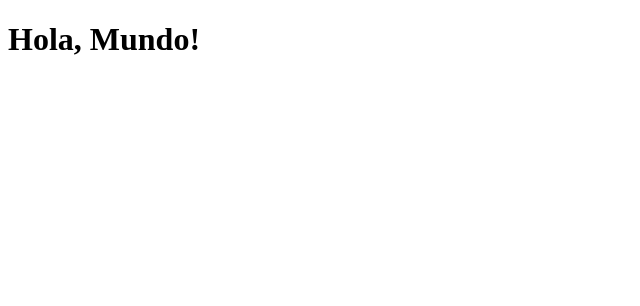
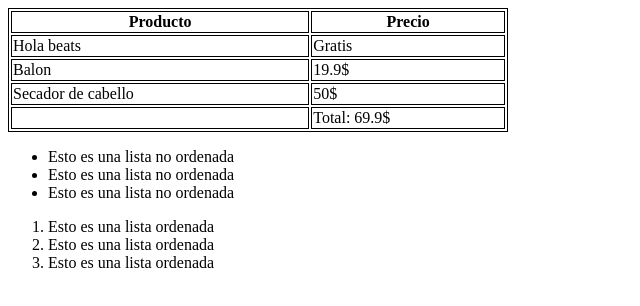
Before and after one commit to Daniels0809/HTMLS1, a plain HTML site: page index.html in a window 1280 px wide. Shown: the whole page, without its empty margins (0-640 px from the left). Drawn offline with Linux system fonts and the light colour scheme.

Commit message:
Add files via upload

```diff
--- /dev/null
+++ b/estilos.css
@@ -0,0 +1,2 @@
+*{margin:0;padding:0;box-sizing:border-box;}
+html{font-family:sans-serif;line-height:1.5;}
--- a/index.html
+++ b/index.html
@@ -1,12 +1,55 @@
 <!DOCTYPE html>
-<html lang="es">
-  <head>
-    <meta charset="utf-8" />
-    <meta name="viewport" content="width=device-width, initial-scale=1" />
-    <title>Primer Hola mundo!</title>
-  </head>
-  <body>
-    <!-- Contenido visible -->
-    <h1>Hola, Mundo!</h1>
-  </body>
+<html lang="en">
+<head>
+    <meta charset="UTF-8">
+    <meta name="viewport" content="width=, initial-scale=1.0">
+    <title>Document</title>
+    <style>
+        table, th, td {
+            border: 1px solid black;
+        }
+    </style>
+</head>
+<body>
+    <table style="width: 500px;">
+        <thead>
+            <tr>
+                <th>Producto</th>
+                <th>Precio</th>
+            </tr>
+        </thead>
+        <tbody>
+            <tr>
+                <td>Hola beats</td>
+                <td>Gratis</td>
+            </tr>
+            <tr>
+                <td>Balon</td>
+                <td>19.9$</td>
+            </tr>
+            <tr>
+                <td>Secador de cabello</td>
+                <td>50$</td>
+            </tr>
+        </tbody>
+        <tfoot>
+            <td></td>
+            <td>Total: 69.9$</td>
+        </tfoot>
+    </table>
+
+
+
+    <ul>
+        <li>Esto es una lista no ordenada</li>
+        <li>Esto es una lista no ordenada</li>
+        <li>Esto es una lista no ordenada</li>
+
+    </ul>
+    <ol>
+        <li>Esto es una lista ordenada</li>
+        <li>Esto es una lista ordenada</li>
+        <li>Esto es una lista ordenada</li>
+    </ol>
+</body>
 </html>
```
Also changed, not shown: blog.html (added, +39 -0 lines).
